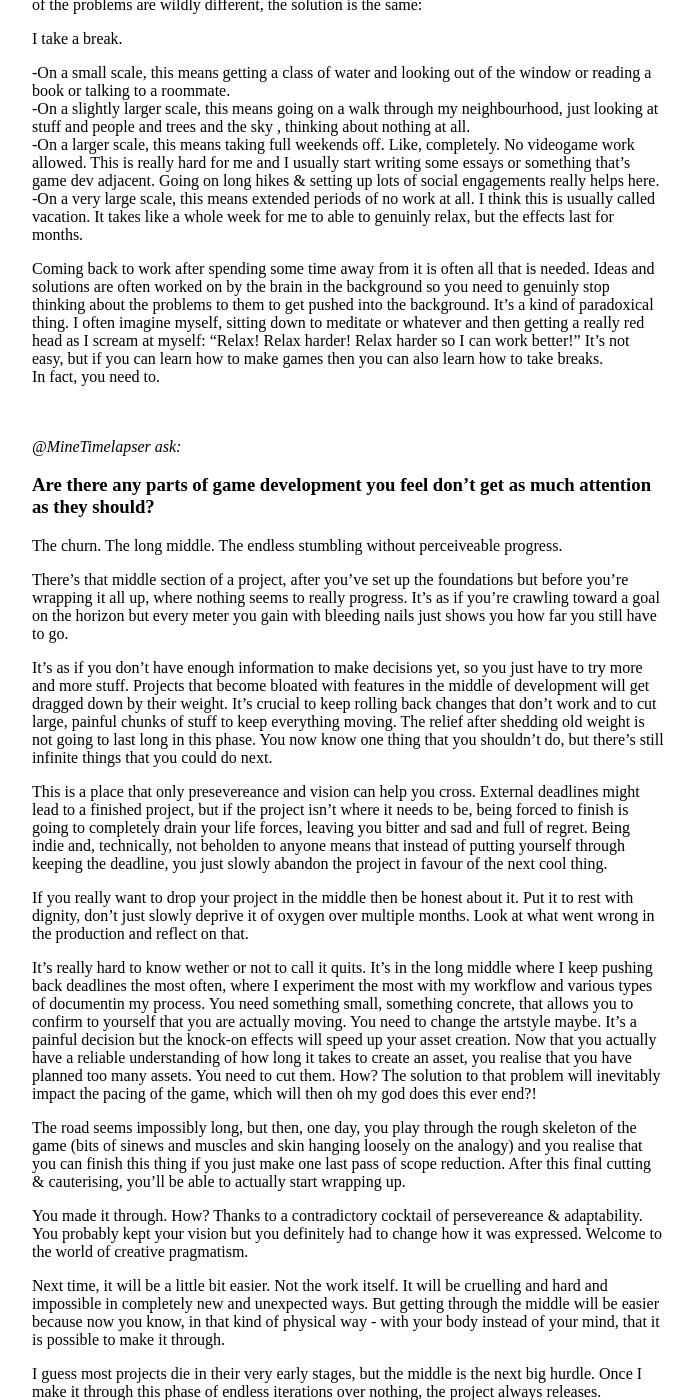
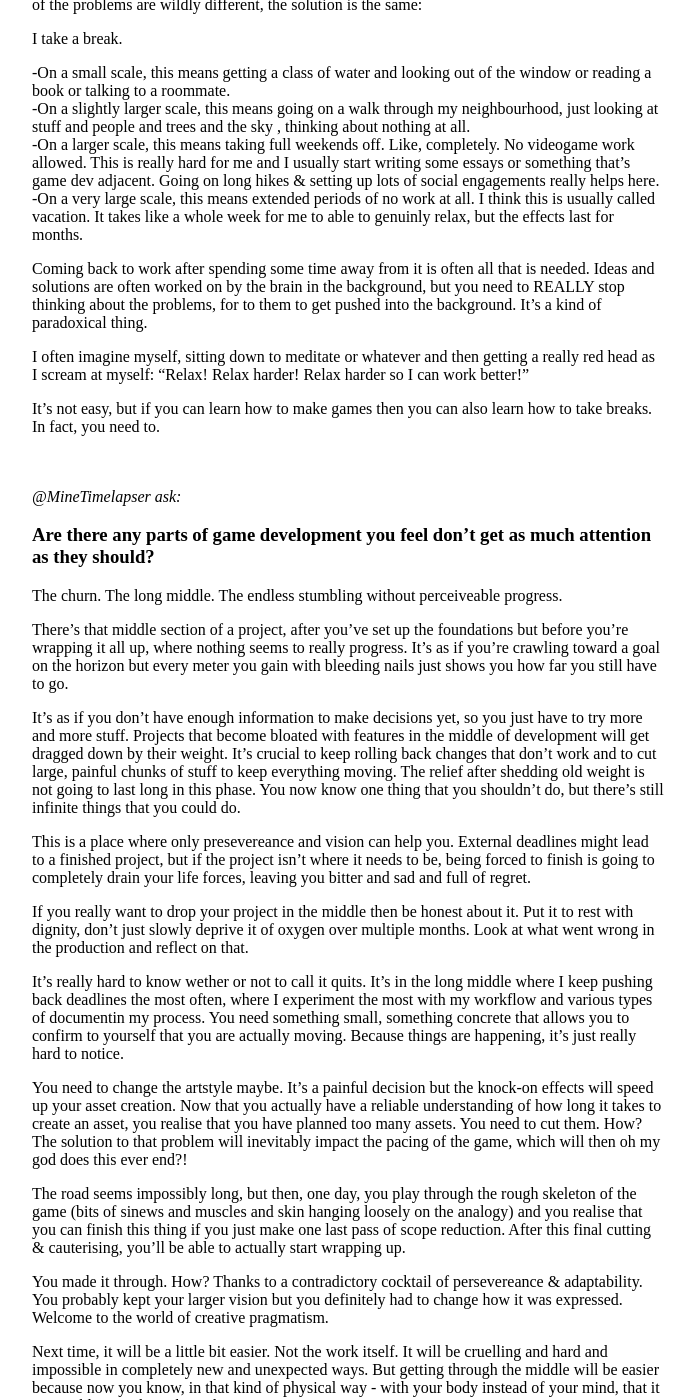
Before and after one commit to stuffedwombat/stuffedwombat.github.io, a Jekyll site: the page built from qa.md, in a window 1280 px wide and 1400 px high, scrolled down 1858 px. Shown: the whole window, without its empty margins (292-987 px from the left). Built offline with Jekyll 4.4.1, drawn with Linux system fonts in a browser that asks for light colours; our own code applies the rules of GitHub Pages for plain Markdown files; comment, search, counter and statistics services are not loaded; some of the changed text lies outside the part shown.

Commit message:
Update qa.md

```diff
--- a/qa.md
+++ b/qa.md
@@ -60,7 +60,13 @@ I take a break.
 -On a larger scale, this means taking full weekends off. Like, completely. No videogame work allowed. This is really hard for me and I usually start writing some essays or something that's game dev adjacent. Going on long hikes & setting up lots of social engagements really helps here.<br>
 -On a very large scale, this means extended periods of no work at all. I think this is usually called vacation. It takes like a whole week for me to able to genuinly relax, but the effects last for months.<br>
 
-Coming back to work after spending some time away from it is often all that is needed. Ideas and solutions are often worked on by the brain in the background so you need to genuinly stop thinking about the problems to them to get pushed into the background. It's a kind of paradoxical thing. I often imagine myself, sitting down to meditate or whatever and then getting a really red head as I scream at myself: "Relax! Relax harder! Relax harder so I can work better!" It's not easy, but if you can learn how to make games then you can also learn how to take breaks. <br>In fact, you need to.
+Coming back to work after spending some time away from it is often all that is needed.
+Ideas and solutions are often worked on by the brain in the background, but you need to REALLY stop thinking about the problems, for to them to get pushed into the background. It's a kind of paradoxical thing.
+
+I often imagine myself, sitting down to meditate or whatever and then getting a really red head as I scream at myself: "Relax! Relax harder! Relax harder so I can work better!"
+
+It's not easy, but if you can learn how to make games then you can also learn how to take breaks. <br>
+In fact, you need to.
 <br><br><br>
 
 
@@ -70,17 +76,19 @@ The churn. The long middle. The endless stumbling without perceiveable progress.
 
 There's that middle section of a project, after you've set up the foundations but before you're wrapping it all up, where nothing seems to really progress. It's as if you're crawling toward a goal on the horizon but every meter you gain with bleeding nails just shows you how far you still have to go.
 
-It's as if you don't have enough information to make decisions yet, so you just have to try more and more stuff. Projects that become bloated with features in the middle of development will get dragged down by their weight. It's crucial to keep rolling back changes that don't work and to cut large, painful chunks of stuff to keep everything moving. The relief after shedding old weight is not  going to last long in this phase. You now know one thing that you shouldn't do, but there's still infinite things that you could do next.
+It's as if you don't have enough information to make decisions yet, so you just have to try more and more stuff. Projects that become bloated with features in the middle of development will get dragged down by their weight. It's crucial to keep rolling back changes that don't work and to cut large, painful chunks of stuff to keep everything moving. The relief after shedding old weight is not going to last long in this phase. You now know one thing that you shouldn't do, but there's still infinite things that you could do.
 
-This is a place that only presevereance and vision can help you cross. External deadlines might lead to a finished project, but if the project isn't where it needs to be,  being forced to finish is going to completely drain your life forces, leaving you bitter and sad and full of regret. Being indie and, technically, not beholden to anyone means that instead of putting yourself through keeping the deadline, you just slowly abandon the project in favour of the next cool thing.
+This is a place where only presevereance and vision can help you. External deadlines might lead to a finished project, but if the project isn't where it needs to be,  being forced to finish is going to completely drain your life forces, leaving you bitter and sad and full of regret.
 
 If you really want to drop your project in the middle then be honest about it. Put it to rest with dignity, don't just slowly deprive it of oxygen over multiple months. Look at what went wrong in the production and reflect on that.
 
-It's really hard to know wether or not to call it quits. It's in the long middle where I keep pushing back deadlines the most often, where I experiment the most with my workflow and various types of documentin my process. You need something small, something concrete, that allows you to confirm to yourself that you are actually moving. You need to change the artstyle maybe. It's a painful decision but the knock-on effects will speed up your asset creation. Now that you actually have a reliable understanding of how long it takes to create an asset, you realise that you have planned too many assets. You need to cut them. How? The solution to that problem will inevitably impact the pacing of the game, which will then oh my god does this ever end?!
+It's really hard to know wether or not to call it quits. It's in the long middle where I keep pushing back deadlines the most often, where I experiment the most with my workflow and various types of documentin my process. You need something small, something concrete that allows you to confirm to yourself that you are actually moving. Because things are happening, it's just really hard to notice.
+
+You need to change the artstyle maybe. It's a painful decision but the knock-on effects will speed up your asset creation. Now that you actually have a reliable understanding of how long it takes to create an asset, you realise that you have planned too many assets. You need to cut them. How? The solution to that problem will inevitably impact the pacing of the game, which will then oh my god does this ever end?!
 
 The road seems impossibly long, but then, one day, you play through the rough skeleton of the game (bits of sinews and muscles and skin hanging loosely on the analogy) and you realise that you can finish this thing if you just make one last pass of scope reduction. After this final cutting & cauterising, you'll be able to actually start wrapping up.
 
-You made it through. How? Thanks to a contradictory cocktail of persevereance & adaptability. You probably kept your vision but you definitely had to change how it was expressed. Welcome to the world of creative pragmatism.
+You made it through. How? Thanks to a contradictory cocktail of persevereance & adaptability. You probably kept your larger vision but you definitely had to change how it was expressed. Welcome to the world of creative pragmatism.
 
 Next time, it will be a little bit easier. Not the work itself. It will be cruelling and hard and impossible in completely new and unexpected ways. But getting through the middle will be easier because now you know, in that kind of physical way - with your body instead of your mind, that it is possible to make it through.
 
@@ -97,9 +105,11 @@ Sure, I hate doing marketing. If fills me with anxiety as if there was some sort
 
 Sure, I hated doing levels for Mosa Lina. There was a huge resistance there, a kind of wall that I had to claw over before I could even start to test out basic ideas. It was like running through a swamp with heavy boots, but it wasn't boring.
 
-Sure, I can't bring myself to work on the content for [unnanounced project], but it's not because the work would be boring, it's because I couldn't find an angle to it that makes sense to me. The whole project was set up in a weird way, leading to a lot of friction now, but it's intensely exasperating instead of boring.
+Sure, I can't bring myself to work on the content for unnanounced project, but it's not because the work would be boring, it's because I couldn't find an angle to it that makes sense to me. The whole project was set up in a weird way, leading to a lot of friction now, but it's intensely exasperating instead of boring.
 
-- I guess I am not getting bored with my work because I've been trying to push myself in what I do. qomp was a highly linear puzzle game, a culmination of years of efforts to create a frictionless experience that tells a story through gameplay alone. After that, I had to do something completely different or I would've gotten bored.
+I guess I am not getting bored with my work because I've been trying to push myself in what I do.
+
+- qomp was a highly linear puzzle game, a culmination of years of efforts to create a frictionless experience that tells a story through gameplay alone. After that, I had to do something completely different or I would've gotten bored.
 
 - Producer was a visual novella with like 25k words that I wrote in a weird homebrew framework. I had now made a linear "gameplay" game and a semi-linear "reading" game so the next step was to attack the structure, the "linear" part.
 
```
Also changed, not shown: other parts of qa.md (+1 -1 lines).
